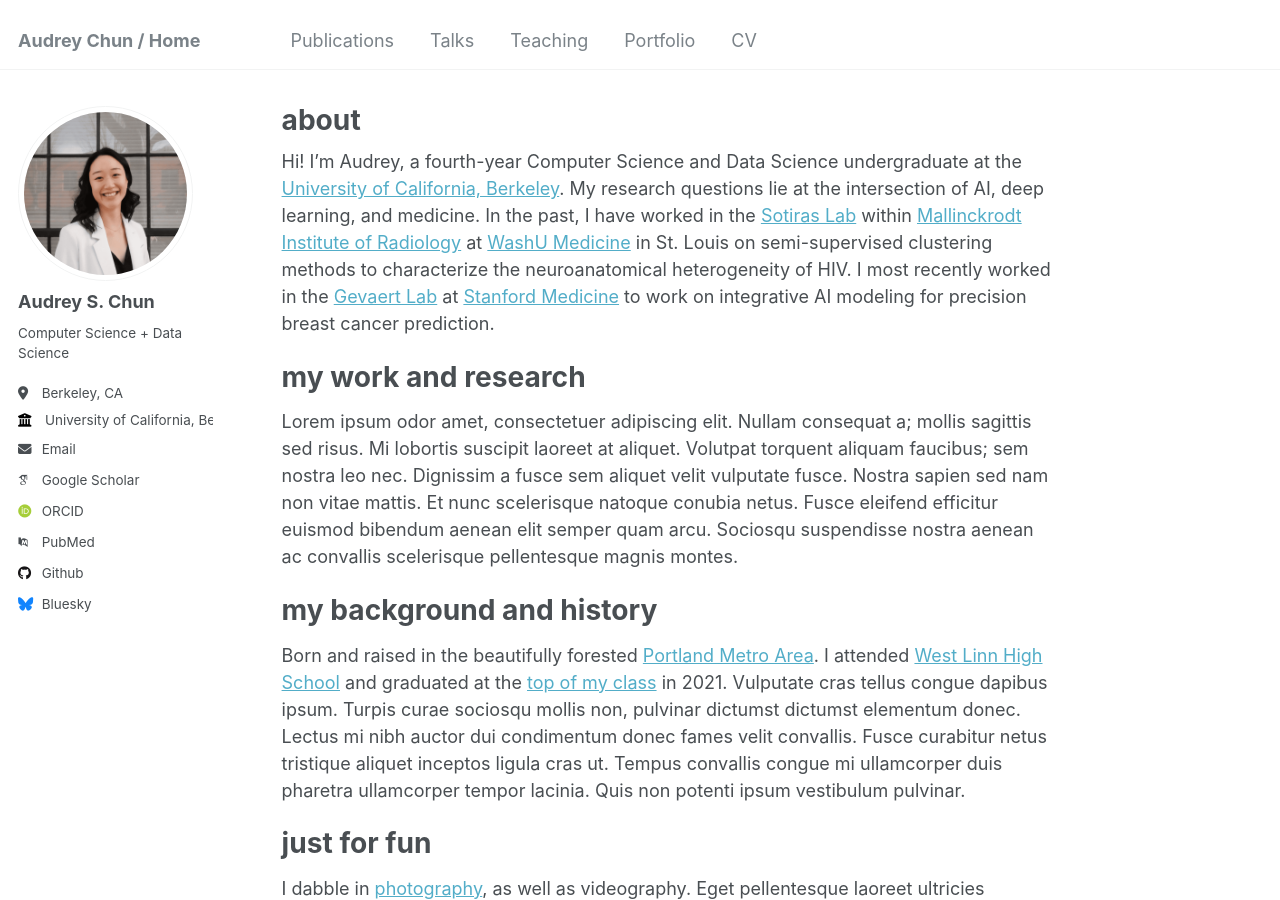
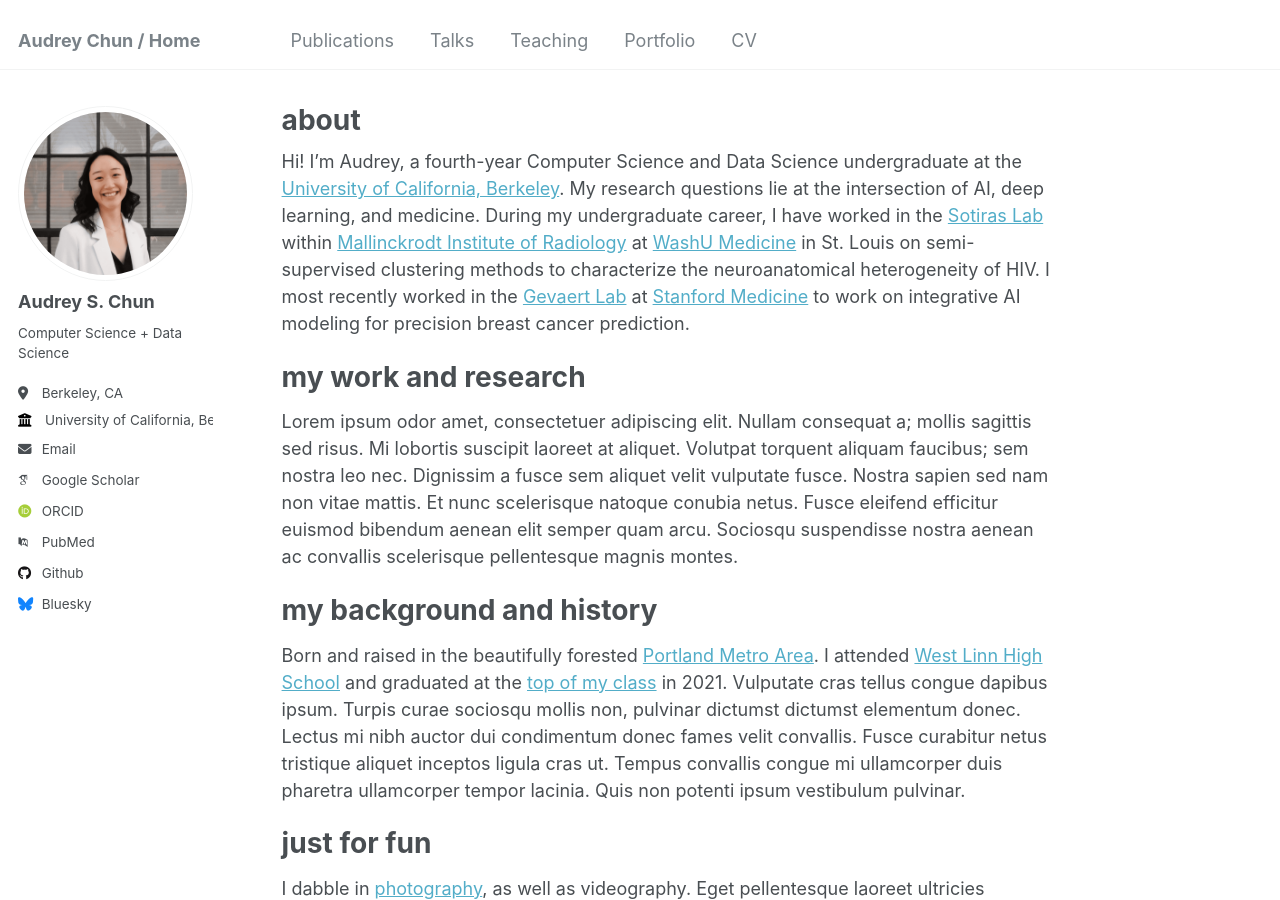
Before and after one commit to audreychun/audreychun.github.io, a Jekyll site: the page built from _pages/about.md, in a window 1280 px wide and 900 px high. Built offline with Jekyll 4.4.1, drawn with Linux system fonts in a browser that asks for light colours; some web fonts are replaced.

Commit message:
Update about.md

```diff
--- a/_pages/about.md
+++ b/_pages/about.md
@@ -7,7 +7,7 @@
   - /about.html
 ---
 
-Hi! I'm Audrey, a fourth-year Computer Science and Data Science undergraduate at the [University of California, Berkeley](https://www.berkeley.edu/). My research questions lie at the intersection of AI, deep learning, and medicine. In the past, I have worked in the [Sotiras Lab](https://www.mir.wustl.edu/research/research-centers/computational-imaging-research-center-circ/labs/sotiras-lab/) within [Mallinckrodt Institute of Radiology](https://www.mir.wustl.edu/) at [WashU Medicine](https://medicine.wustl.edu/) in St. Louis on semi-supervised clustering methods to characterize the neuroanatomical heterogeneity of HIV. I most recently worked in the [Gevaert Lab](https://med.stanford.edu/gevaertlab.html) at [Stanford Medicine](https://med.stanford.edu/) to work on integrative AI modeling for precision breast cancer prediction.
+Hi! I'm Audrey, a fourth-year Computer Science and Data Science undergraduate at the [University of California, Berkeley](https://www.berkeley.edu/). My research questions lie at the intersection of AI, deep learning, and medicine. During my undergraduate career, I have worked in the [Sotiras Lab](https://www.mir.wustl.edu/research/research-centers/computational-imaging-research-center-circ/labs/sotiras-lab/) within [Mallinckrodt Institute of Radiology](https://www.mir.wustl.edu/) at [WashU Medicine](https://medicine.wustl.edu/) in St. Louis on semi-supervised clustering methods to characterize the neuroanatomical heterogeneity of HIV. I most recently worked in the [Gevaert Lab](https://med.stanford.edu/gevaertlab.html) at [Stanford Medicine](https://med.stanford.edu/) to work on integrative AI modeling for precision breast cancer prediction.
 
 my work and research
 ======
```
